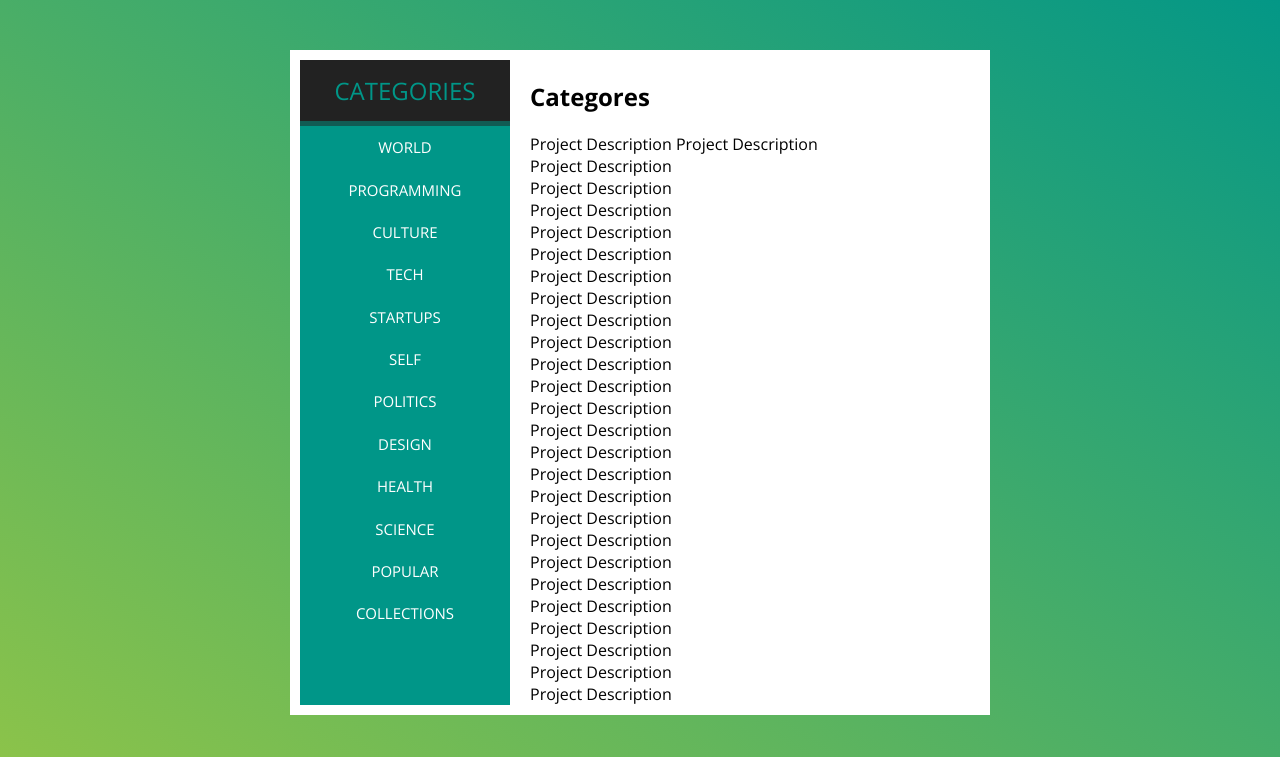
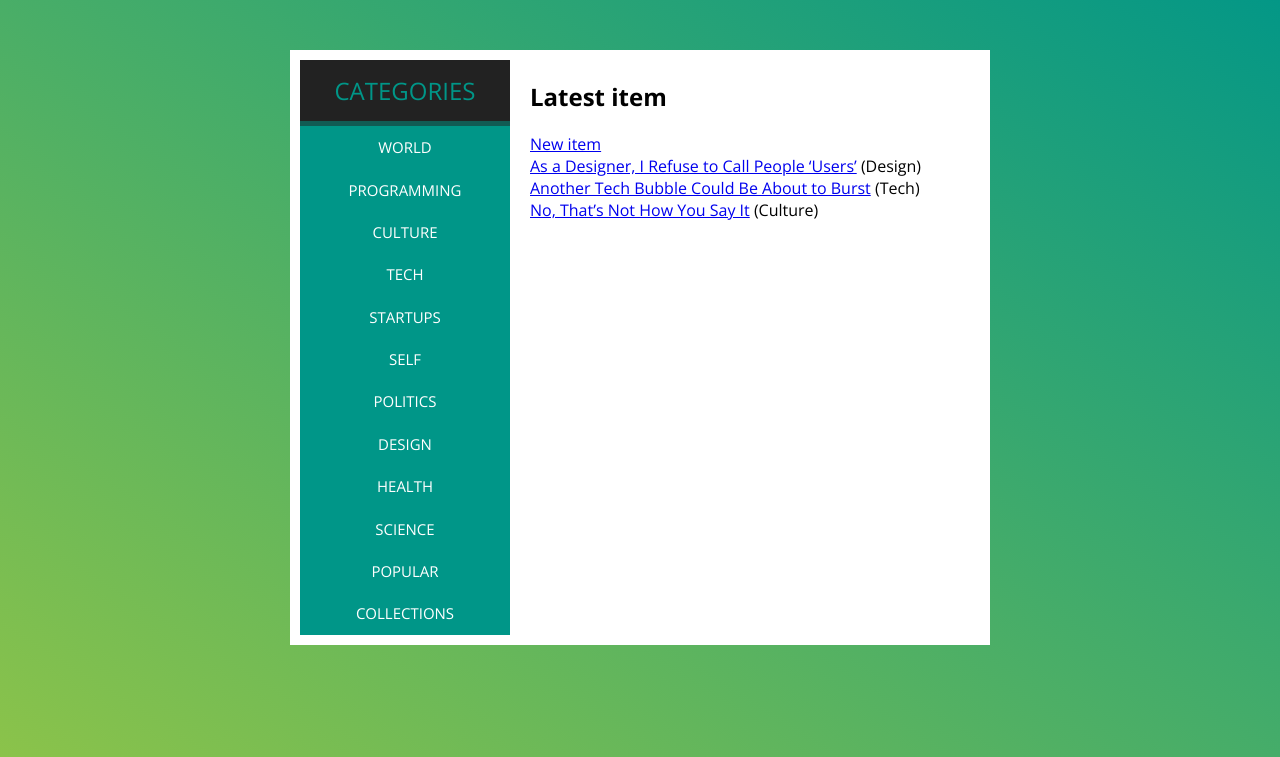
Before and after one commit to abderrahimsoumer/python3__catalog-items, a Flask app: page / in a window 1280 px wide. Shown: the part 43-800 px from the top of the page. Run offline with Flask 2, Linux system fonts and the light colour scheme.

Commit message:
Display the latest items

```diff
--- a/app/src/application.py
+++ b/app/src/application.py
@@ -57,6 +57,7 @@ def logout():
 @app.route('/')
 def index():
     categories = session.query(Category).all()
+    latest_items = session.query(Item).limit(20).all()
     """
     Instead of using this code to get the information for the user actif
     I just store the information I need in the session
@@ -67,7 +68,7 @@ def index():
                      username= login_session.get('username')
                     ).first()
     """
-    return render_template('index.html', categories=categories)
+    return render_template('index.html', categories=categories, items= latest_items)
 
 
 @app.route('/users/', methods=['POST'])
@@ -113,6 +114,8 @@ def newItem():
         session.add(item)
         try:
             session.commit()
+            message = "added successfully"
+            flash(message)
         except SQLAlchemyError as e:
             print(str(e))
             message = str(e)
--- a/app/src/templates/index.html
+++ b/app/src/templates/index.html
@@ -35,34 +35,15 @@
 			{% endif %}
 		</div>
 		<div class="content">
-			<h2>Categores</h2>
+			<h2>Latest item</h2>
+			<a href="{{url_for('newItem')}}" class="add_item">New item</a>
 			<div class="items">
-				<div class="item">Project Description Project Description </div>
-				<div class="item">Project Description</div>
-				<div class="item">Project Description</div>
-				<div class="item">Project Description</div>
-				<div class="item">Project Description</div>
-				<div class="item">Project Description</div>
-				<div class="item">Project Description</div>
-				<div class="item">Project Description</div>
-				<div class="item">Project Description</div>
-				<div class="item">Project Description</div>
-				<div class="item">Project Description</div>
-				<div class="item">Project Description</div>
-				<div class="item">Project Description</div>
-				<div class="item">Project Description</div>
-				<div class="item">Project Description</div>
-				<div class="item">Project Description</div>
-				<div class="item">Project Description</div>
-				<div class="item">Project Description</div>
-				<div class="item">Project Description</div>
-				<div class="item">Project Description</div>
-				<div class="item">Project Description</div>
-				<div class="item">Project Description</div>
-				<div class="item">Project Description</div>
-				<div class="item">Project Description</div>
-				<div class="item">Project Description</div>
-				<div class="item">Project Description</div>
+				{% if items %}
+				{% for item in items %}
+				<div class="item"><a href="#">{{item.title}}</a> <span class="c_name">({{item.category.name}})</span></div>
+				{% endfor %}
+				{% endif %}
+
 			</div>
 		</div>
 		<div class="clearfix"></div>
```
Also changed, not shown: app/src/catalogItems.db.
